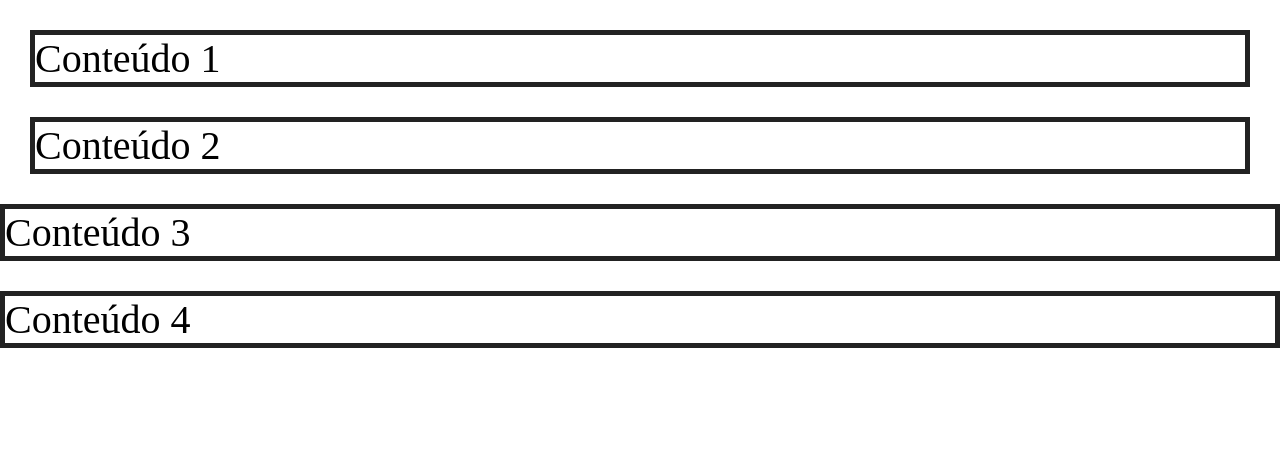
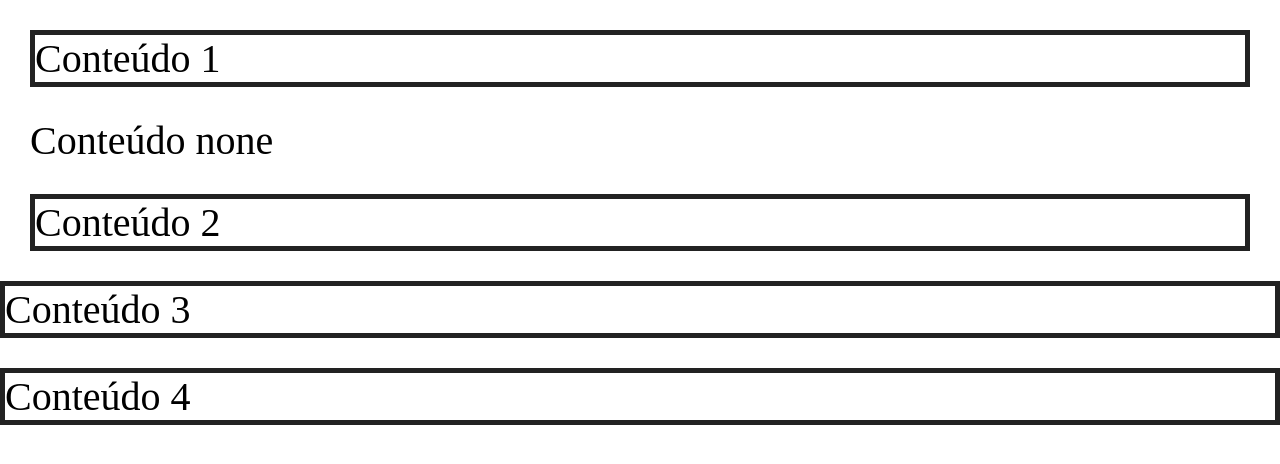
Before and after one commit to LucioCostaDev/Aprendendo_CSS, a plain HTML site: page css/margin.html in a window 1280 px wide. Drawn offline with Linux system fonts and the light colour scheme.

Commit message:
alteração

```diff
--- a/css/margin.html
+++ b/css/margin.html
@@ -5,6 +5,8 @@
     <meta charset="UTF-8">
     <title>Margin</title>
     <style>
+
+        /* os margin podem se sobrepor por padrão */
         body {
             margin: 0;
             font-size: 40px;
@@ -13,16 +15,15 @@
         div {
             border: solid 5px #222;
         }
-
+        /* todas as margins tem 30px */
         .m30 {
             margin: 30px;
         }
-
-
+        /* declaro que apenas a margem de baixo tem 30px */
         .mb30 {
             margin-bottom: 30px;
         }
-
+        /* declaro que apenas a margem do top tem 30px */
         .mt30 {
             margin-top: 30px;
         }
@@ -37,7 +38,7 @@
 
 <body>
     <div class="m30">Conteúdo 1</div>
-    <div class="m30" style="border: none"></div>
+    <div class="m30" style="border: none">Conteúdo none</div>
     <div class="m30">Conteúdo 2</div>
     <div class="mb30">Conteúdo 3</div>
     <div class="mt30">Conteúdo 4</div>
```
